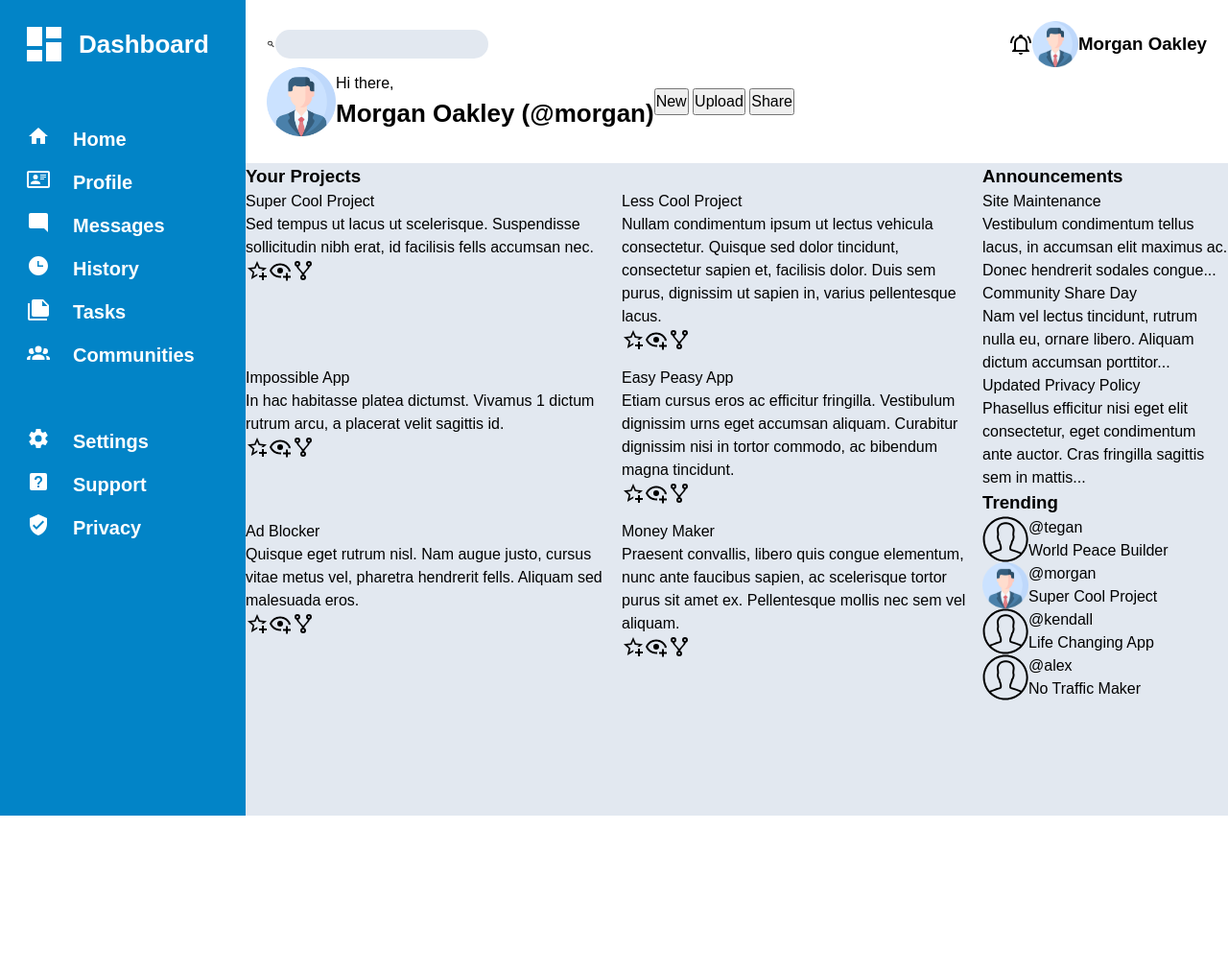
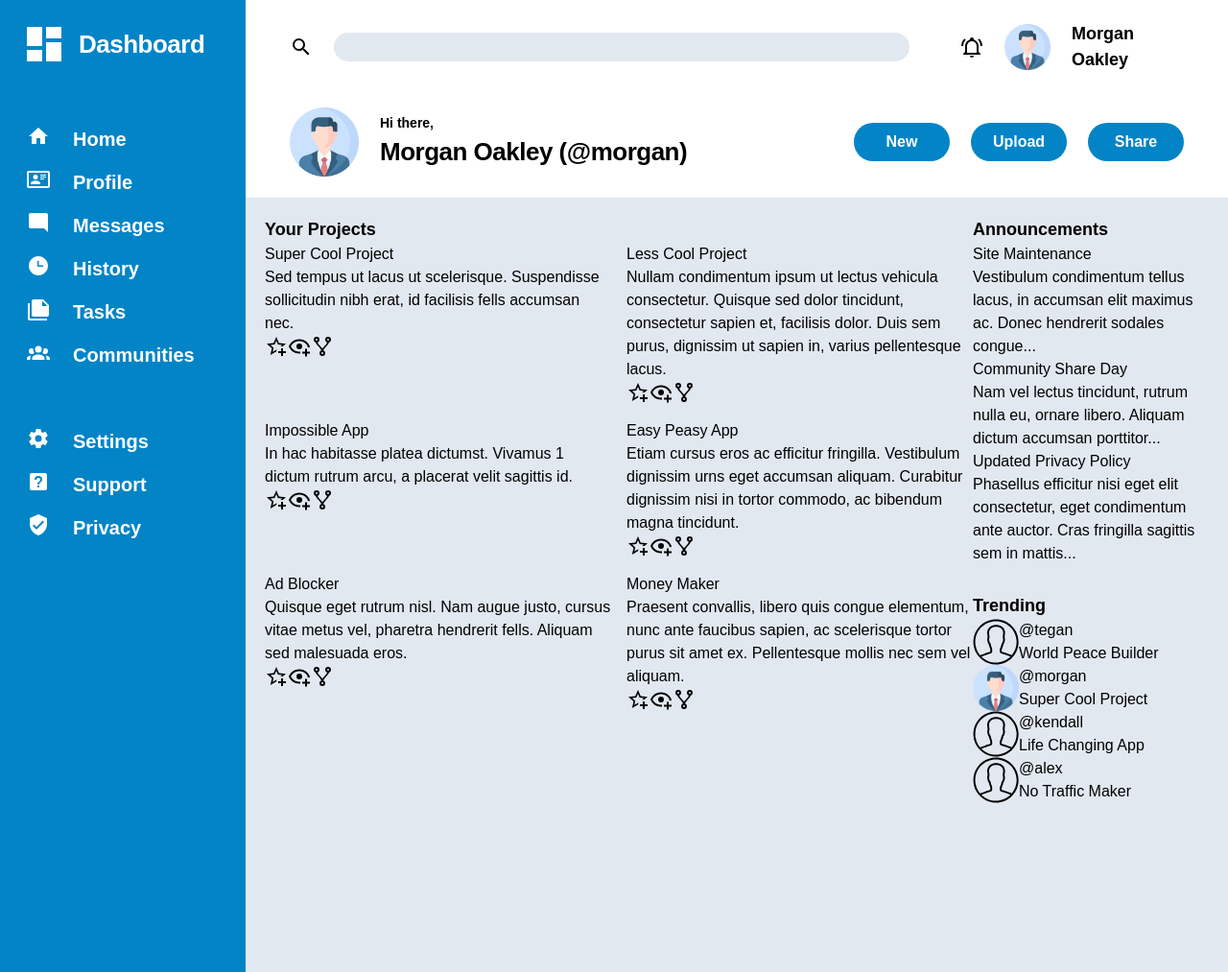
Before and after one commit to Ayman-Marghani/admin-dashboard, a plain HTML site: page index.html in a window 1280 px wide. Shown: the top 1013 px of the page at 96% size. Before the commit the page ends 850 px from the top, so only its background shows below. Drawn offline with Linux system fonts and the light colour scheme.

Commit message:
Style Header section

```diff
--- a/index.html
+++ b/index.html
@@ -96,17 +96,19 @@
     </div>
 
     <div class="header-sec2">
-      <img class="header-user-icon" src="img/current_user_profile.png"/>
+      <div class="header-subsection">
+        <img class="header-user-icon" src="img/current_user_profile.png"/>
 
-      <div class="header-sec2-text">
-        Hi there,
-        <h2>Morgan Oakley (@morgan)</h2>
+        <div class="header-sec2-text">
+          Hi there,
+          <h2>Morgan Oakley (@morgan)</h2>
+        </div>
       </div>
 
-      <div class="header-btns">
-        <button class="header-btn">New</button>
-        <button class="header-btn">Upload</button>
-        <button class="header-btn">Share</button>
+      <div class="header-subsection">
+        <button type="button" class="header-btn">New</button>
+        <button type="button" class="header-btn">Upload</button>
+        <button type="button" class="header-btn">Share</button>
       </div>
     </div>
   </div>
--- a/styles.css
+++ b/styles.css
@@ -55,6 +55,9 @@ a {
   /* Icons width */
   --icon-width: 24px;
   --user-icon-width: 48px;
+
+  /* Other */
+  --border-radius: 100px;
 }
 
 /* General Styles */
@@ -66,10 +69,11 @@ body {
 
 h2 {
   font-size: 26px;
+  letter-spacing: -0.5px;
 }
 
 h3 {
-
+  font-size: 18px;
 }
 
 /* Icons */
@@ -85,13 +89,18 @@ h3 {
   height: var(--icon-width);
 }
 
+.header-icon {
+  min-width: var(--icon-width);
+  min-height: var(--icon-width);
+}
+
 .header-user-icon,
 .trending-profile-img {
   width: var(--user-icon-width);
   height: var(--user-icon-width);
 }
 
-.header-sec2 > .header-user-icon {
+.header-sec2 .header-user-icon {
   width: calc(var(--user-icon-width) * 1.5);
   height: calc(var(--user-icon-width) * 1.5);
 }
@@ -137,32 +146,66 @@ h3 {
 
 /* Header */
 .header {
-  padding: 22px;
+  padding: 22px 46px;
+
+  display: grid;
+  gap: 36px;
 }
 
 .header-sec1,
-.header-sec2,
+.header-sec2 {
+  display: grid;
+  align-items: center;
+  justify-content: space-between;
+}
+
+.header-sec1 {
+  grid-template-columns: 3fr 1fr;
+}
+
+.header-sec2 {
+  grid-template-columns: 2fr 1fr;
+}
+
 .header-subsection {
   display: flex;
   align-items: center;
+  gap: 22px;
 }
 
-.header-sec1 {
-  justify-content: space-between;
+input,
+input:focus {
+  border: none;
 }
 
 input {
   background-color: var(--grey);
 
-  border: none;
-  border-radius: 20px;
+  border-radius: var(--border-radius);
   height: 30px;
   flex-basis: 600px;
+}
+
+.header-sec2-text {
+  font-weight: 800;
+  font-size: 14px;
+}
+
+.header-btn {
+  border: none;
+  border-radius: var(--border-radius);
+  padding: 8px;
+  width: 100px;
+
+  background-color: var(--blue);
+  color: #fff;
+  font-weight: 800;
 }
 
 /* Main content */
 .main-content {
   background-color: var(--grey);
+  padding: 20px;
 
   display: grid;
   grid-template: 1fr 1fr / 3fr 1fr;
```
